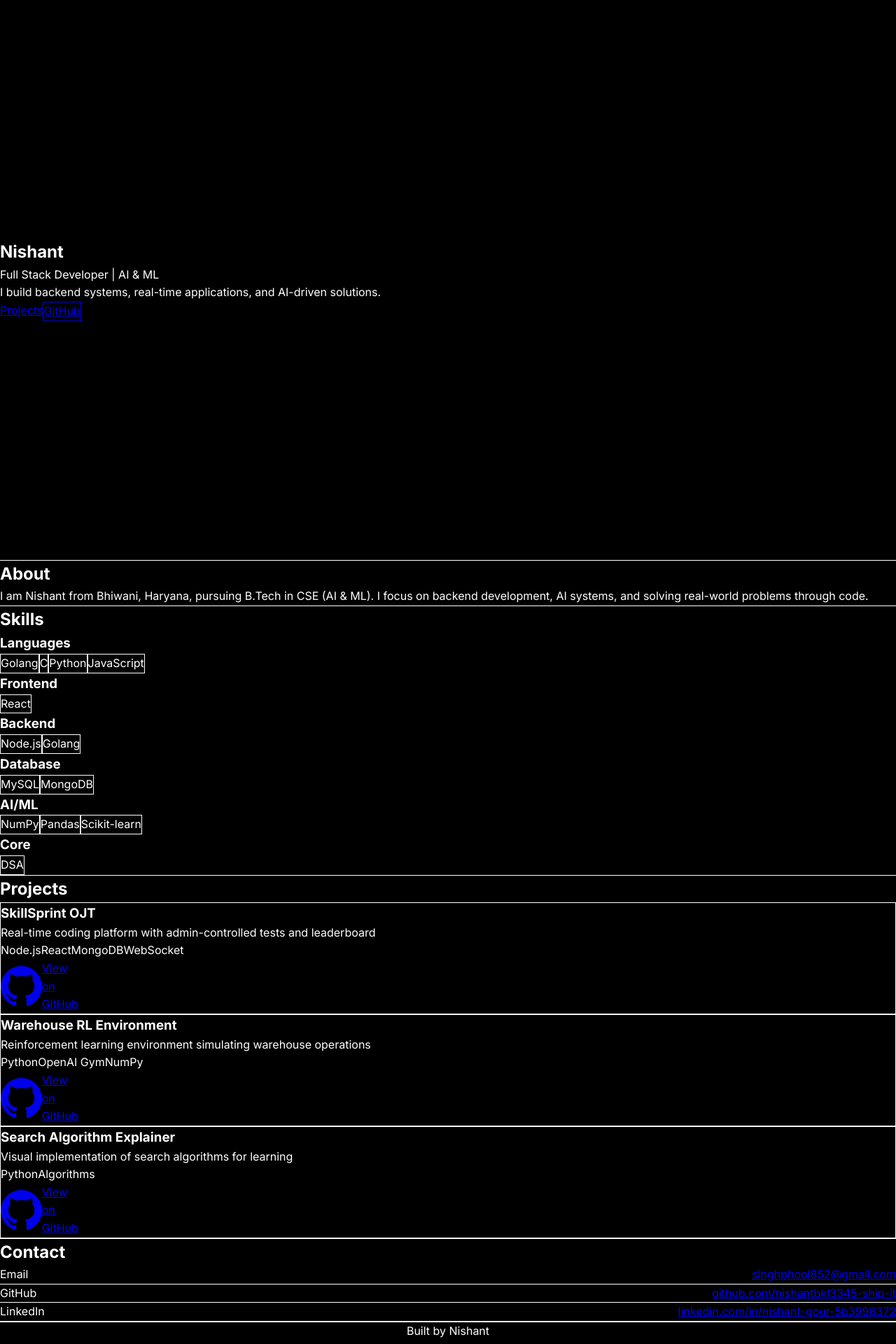
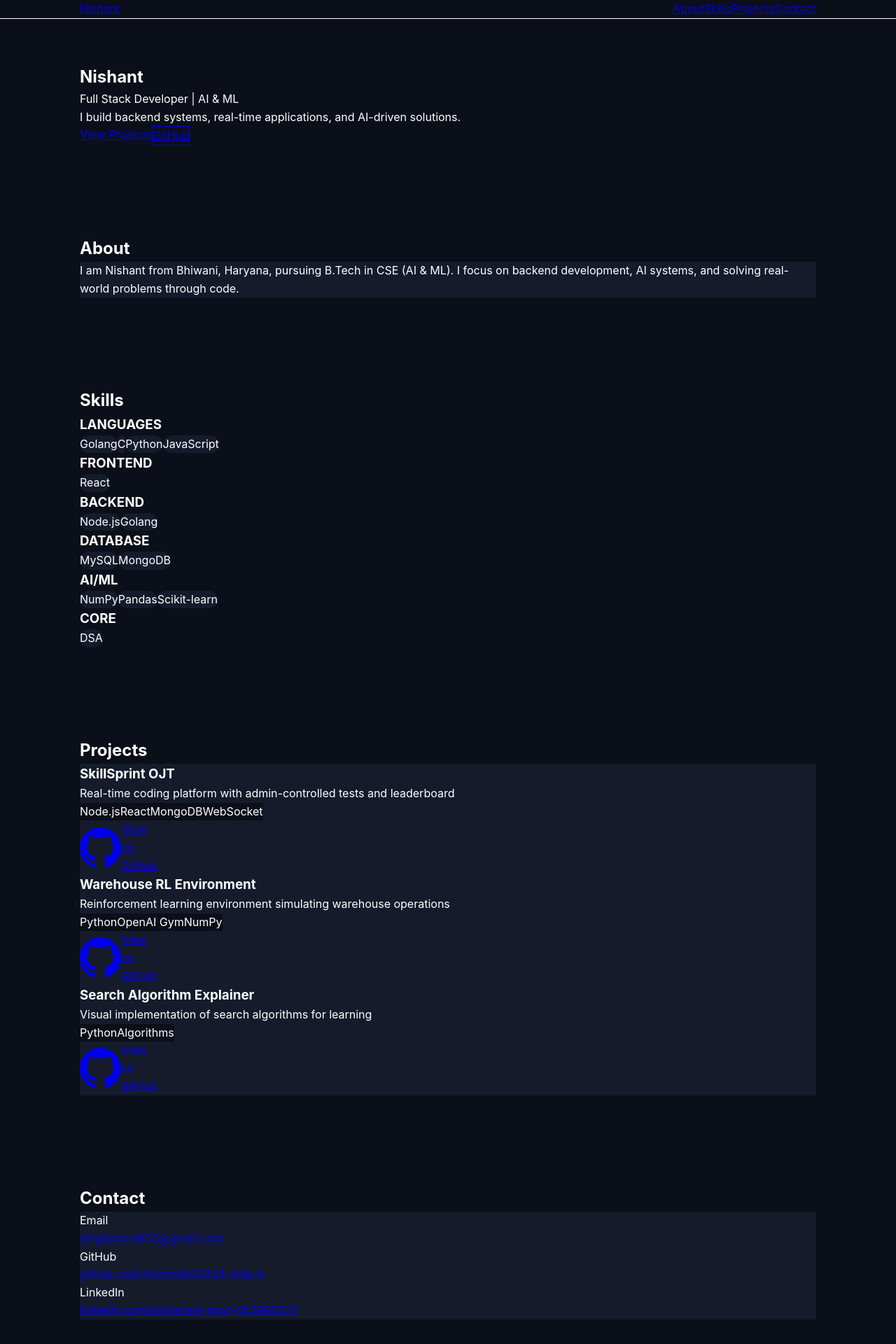
Before and after one commit to nishantbkl3345-ship-it/Protfolio, a Next.js app: page / in a window 1280 px wide. Shown: the top 1920 px of the page at 70% size. Built offline with nearby package versions, Linux system fonts and the light colour scheme.

Commit message:
Complete UI fix: professional dark portfolio with proper styling, navbar, cards, and spacing

```diff
--- a/app/globals.css
+++ b/app/globals.css
@@ -1,13 +1,6 @@
 @tailwind base;
 @tailwind components;
 @tailwind utilities;
-
-:root {
-  --background: #000000;
-  --foreground: #ffffff;
-  --gray: #6b7280;
-  --accent: #3b82f6;
-}
 
 * {
   margin: 0;
@@ -20,27 +13,44 @@ html {
 }
 
 body {
-  color: var(--foreground);
-  background: var(--background);
-  font-family: var(--font-inter), -apple-system, BlinkMacSystemFont, 'Segoe UI', sans-serif;
+  background: #0b0f19;
+  color: #ffffff;
+  font-family: -apple-system, BlinkMacSystemFont, 'Segoe UI', 'Roboto', 'Oxygen', 'Ubuntu', 'Cantarell', sans-serif;
+  line-height: 1.6;
   overflow-x: hidden;
-  line-height: 1.6;
 }
 
 /* Custom scrollbar */
 ::-webkit-scrollbar {
-  width: 8px;
+  width: 10px;
 }
 
 ::-webkit-scrollbar-track {
-  background: #000000;
+  background: #0b0f19;
 }
 
 ::-webkit-scrollbar-thumb {
-  background: #333333;
-  border-radius: 4px;
+  background: #1e293b;
+  border-radius: 5px;
 }
 
 ::-webkit-scrollbar-thumb:hover {
-  background: #444444;
+  background: #334155;
 }
+
+/* Container */
+.container {
+  max-width: 1100px;
+  margin: 0 auto;
+  padding: 0 1.5rem;
+}
+
+/* Section spacing */
+section {
+  padding: 4rem 0;
+}
+
+/* Smooth transitions */
+a, button {
+  transition: all 0.3s ease;
+}
--- a/app/page.tsx
+++ b/app/page.tsx
@@ -1,3 +1,4 @@
+import Navbar from '@/components/Navbar';
 import Hero from '@/components/Hero';
 import About from '@/components/About';
 import Skills from '@/components/Skills';
@@ -7,13 +8,16 @@ import Footer from '@/components/Footer';
 
 export default function Home() {
   return (
+    <>
+      <Navbar />
       <main>
         <Hero />
         <About />
         <Skills />
         <Projects />
         <Contact />
+      </main>
       <Footer />
-    </main>
+    </>
   );
 }
--- a/components/About.tsx
+++ b/components/About.tsx
@@ -2,14 +2,16 @@
 
 export default function About() {
   return (
-    <section id="about" className="py-20 px-6 border-t border-gray-900">
-      <div className="max-w-3xl mx-auto">
-        <h2 className="text-3xl font-bold mb-6">About</h2>
+    <section id="about" className="py-20">
+      <div className="container mx-auto px-6">
+        <h2 className="text-3xl font-bold mb-8 text-white">About</h2>
 
-        <p className="text-gray-400 leading-relaxed">
-          I am Nishant from Bhiwani, Haryana, pursuing B.Tech in CSE (AI & ML).
-          I focus on backend development, AI systems, and solving real-world problems through code.
-        </p>
+        <div className="bg-[#151b2b] rounded-xl p-8 max-w-3xl">
+          <p className="text-gray-300 leading-relaxed text-lg">
+            I am Nishant from Bhiwani, Haryana, pursuing B.Tech in CSE (AI & ML).
+            I focus on backend development, AI systems, and solving real-world problems through code.
+          </p>
+        </div>
       </div>
     </section>
   );
--- a/components/Contact.tsx
+++ b/components/Contact.tsx
@@ -20,19 +20,20 @@ const contacts = [
 
 export default function Contact() {
   return (
-    <section id="contact" className="py-20 px-6 border-t border-gray-900">
-      <div className="max-w-3xl mx-auto">
-        <h2 className="text-3xl font-bold mb-8">Contact</h2>
+    <section id="contact" className="py-20">
+      <div className="container mx-auto px-6">
+        <h2 className="text-3xl font-bold mb-8 text-white">Contact</h2>
 
-        <div className="space-y-4">
+        <div className="bg-[#151b2b] rounded-xl p-8 max-w-2xl">
+          <div className="space-y-6">
             {contacts.map((contact) => (
-            <div key={contact.label} className="flex items-center justify-between py-3 border-b border-gray-900">
-              <span className="text-gray-500">{contact.label}</span>
+              <div key={contact.label} className="flex flex-col sm:flex-row sm:items-center sm:justify-between gap-2">
+                <span className="text-gray-400 font-medium">{contact.label}</span>
                 <a
                   href={contact.href}
                   target="_blank"
                   rel="noopener noreferrer"
-                className="text-blue-400 hover:text-blue-300 transition-colors"
+                  className="text-blue-400 hover:text-blue-300 break-all"
                 >
                   {contact.value}
                 </a>
@@ -40,6 +41,7 @@ export default function Contact() {
             ))}
           </div>
         </div>
+      </div>
     </section>
   );
 }
--- a/components/Footer.tsx
+++ b/components/Footer.tsx
@@ -2,9 +2,9 @@
 
 export default function Footer() {
   return (
-    <footer className="py-12 px-6 border-t border-gray-900">
-      <div className="max-w-3xl mx-auto text-center">
-        <p className="text-gray-500 text-sm">
+    <footer className="py-8 border-t border-gray-800">
+      <div className="container mx-auto px-6">
+        <p className="text-center text-gray-500 text-sm">
           Built by Nishant
         </p>
       </div>
--- a/components/Hero.tsx
+++ b/components/Hero.tsx
@@ -2,9 +2,10 @@
 
 export default function Hero() {
   return (
-    <section className="min-h-screen flex items-center justify-center px-6 py-20">
-      <div className="max-w-3xl w-full">
-        <h1 className="text-5xl md:text-6xl font-bold mb-4">
+    <section className="py-20 md:py-32">
+      <div className="container mx-auto px-6">
+        <div className="max-w-3xl">
+          <h1 className="text-5xl md:text-6xl font-bold mb-4 text-white">
             Nishant
           </h1>
 
@@ -12,28 +13,29 @@ export default function Hero() {
             Full Stack Developer | AI & ML
           </p>
 
-        <p className="text-lg text-gray-500 mb-8 max-w-2xl">
+          <p className="text-lg text-gray-500 mb-8 leading-relaxed">
             I build backend systems, real-time applications, and AI-driven solutions.
           </p>
 
-        <div className="flex gap-4">
+          <div className="flex flex-wrap gap-4">
             <a
               href="#projects"
-            className="px-6 py-2.5 bg-white text-black rounded hover:bg-gray-200 transition-colors font-medium"
+              className="px-6 py-3 bg-blue-600 hover:bg-blue-700 text-white rounded-lg font-medium"
             >
-            Projects
+              View Projects
             </a>
 
             <a
               href="https://github.com/nishantbkl3345-ship-it"
               target="_blank"
               rel="noopener noreferrer"
-            className="px-6 py-2.5 border border-gray-700 rounded hover:border-gray-500 transition-colors font-medium"
+              className="px-6 py-3 border border-gray-700 hover:border-gray-600 text-white rounded-lg font-medium"
             >
               GitHub
             </a>
           </div>
         </div>
+      </div>
     </section>
   );
 }
--- /dev/null
+++ b/components/Navbar.tsx
@@ -0,0 +1,30 @@
+'use client';
+
+export default function Navbar() {
+  return (
+    <nav className="sticky top-0 z-50 bg-[#0b0f19]/95 backdrop-blur-sm border-b border-gray-800">
+      <div className="container mx-auto px-6">
+        <div className="flex items-center justify-between h-16">
+          <a href="#" className="text-xl font-bold text-white hover:text-blue-400">
+            Nishant
+          </a>
+
+          <div className="flex gap-8">
+            <a href="#about" className="text-gray-400 hover:text-white text-sm font-medium">
+              About
+            </a>
+            <a href="#skills" className="text-gray-400 hover:text-white text-sm font-medium">
+              Skills
+            </a>
+            <a href="#projects" className="text-gray-400 hover:text-white text-sm font-medium">
+              Projects
+            </a>
+            <a href="#contact" className="text-gray-400 hover:text-white text-sm font-medium">
+              Contact
+            </a>
+          </div>
+        </div>
+      </div>
+    </nav>
+  );
+}
--- a/components/Projects.tsx
+++ b/components/Projects.tsx
@@ -6,48 +6,46 @@ const projects = [
     description: 'Real-time coding platform with admin-controlled tests and leaderboard',
     tech: ['Node.js', 'React', 'MongoDB', 'WebSocket'],
     github: 'https://github.com/singhphool852-max/SkillSprintOJT',
-    highlight: true,
   },
   {
     title: 'Warehouse RL Environment',
     description: 'Reinforcement learning environment simulating warehouse operations',
     tech: ['Python', 'OpenAI Gym', 'NumPy'],
     github: 'https://github.com/nishantbkl3345-ship-it/rl-enviroment',
-    highlight: true,
   },
   {
     title: 'Search Algorithm Explainer',
     description: 'Visual implementation of search algorithms for learning',
     tech: ['Python', 'Algorithms'],
     github: '#',
-    highlight: false,
   },
 ];
 
 export default function Projects() {
   return (
-    <section id="projects" className="py-20 px-6 border-t border-gray-900">
-      <div className="max-w-3xl mx-auto">
-        <h2 className="text-3xl font-bold mb-8">Projects</h2>
+    <section id="projects" className="py-20">
+      <div className="container mx-auto px-6">
+        <h2 className="text-3xl font-bold mb-8 text-white">Projects</h2>
 
-        <div className="space-y-8">
+        <div className="grid grid-cols-1 md:grid-cols-2 lg:grid-cols-3 gap-6">
           {projects.map((project) => (
             <div
               key={project.title}
-              className={`border rounded-lg p-6 transition-colors ${
-                project.highlight
-                  ? 'border-blue-900 bg-blue-950/20'
-                  : 'border-gray-800 hover:border-gray-700'
-              }`}
+              className="bg-[#151b2b] rounded-xl p-6 hover:bg-[#1a2235] transition-colors"
             >
-              <h3 className="text-xl font-semibold mb-2">{project.title}</h3>
-              <p className="text-gray-400 mb-4">{project.description}</p>
+              <h3 className="text-xl font-semibold mb-3 text-white">
+                {project.title}
+              </h3>
+
+              <p className="text-gray-400 mb-4 text-sm leading-relaxed">
+                {project.description}
+              </p>
 
               <div className="flex flex-wrap gap-2 mb-4">
                 {project.tech.map((tech) => (
                   <span
                     key={tech}
-                    className="text-xs text-gray-500 bg-gray-900 px-2 py-1 rounded"
+                    className="text-xs text-gray-400 bg-[#0b0f19] px-2 py-1 rounded"
                   >
                     {tech}
                   </span>
@@ -58,7 +56,7 @@ export default function Projects() {
                 href={project.github}
                 target="_blank"
                 rel="noopener noreferrer"
-                className="inline-flex items-center gap-2 text-sm text-blue-400 hover:text-blue-300 transition-colors"
+                className="inline-flex items-center gap-2 text-sm text-blue-400 hover:text-blue-300"
               >
                 <svg className="w-4 h-4" fill="currentColor" viewBox="0 0 24 24">
                   <path d="M12 0c-6.626 0-12 5.373-12 12 0 5.302 3.438 9.8 8.207 11.387.599.111.793-.261.793-.577v-2.234c-3.338.726-4.033-1.416-4.033-1.416-.546-1.387-1.333-1.756-1.333-1.756-1.089-.745.083-.729.083-.729 1.205.084 1.839 1.237 1.839 1.237 1.07 1.834 2.807 1.304 3.492.997.107-.775.418-1.305.762-1.604-2.665-.305-5.467-1.334-5.467-5.931 0-1.311.469-2.381 1.236-3.221-.124-.303-.535-1.524.117-3.176 0 0 1.008-.322 3.301 1.23.957-.266 1.983-.399 3.003-.404 1.02.005 2.047.138 3.006.404 2.291-1.552 3.297-1.23 3.297-1.23.653 1.653.242 2.874.118 3.176.77.84 1.235 1.911 1.235 3.221 0 4.609-2.807 5.624-5.479 5.921.43.372.823 1.102.823 2.222v3.293c0 .319.192.694.801.576 4.765-1.589 8.199-6.086 8.199-11.386 0-6.627-5.373-12-12-12z"/>
--- a/components/Skills.tsx
+++ b/components/Skills.tsx
@@ -1,29 +1,49 @@
 'use client';
 
-const skills = {
-  'Languages': ['Golang', 'C', 'Python', 'JavaScript'],
-  'Frontend': ['React'],
-  'Backend': ['Node.js', 'Golang'],
-  'Database': ['MySQL', 'MongoDB'],
-  'AI/ML': ['NumPy', 'Pandas', 'Scikit-learn'],
-  'Core': ['DSA'],
-};
+const skillsData = [
+  {
+    category: 'Languages',
+    skills: ['Golang', 'C', 'Python', 'JavaScript'],
+  },
+  {
+    category: 'Frontend',
+    skills: ['React'],
+  },
+  {
+    category: 'Backend',
+    skills: ['Node.js', 'Golang'],
+  },
+  {
+    category: 'Database',
+    skills: ['MySQL', 'MongoDB'],
+  },
+  {
+    category: 'AI/ML',
+    skills: ['NumPy', 'Pandas', 'Scikit-learn'],
+  },
+  {
+    category: 'Core',
+    skills: ['DSA'],
+  },
+];
 
 export default function Skills() {
   return (
-    <section id="skills" className="py-20 px-6 border-t border-gray-900">
-      <div className="max-w-3xl mx-auto">
-        <h2 className="text-3xl font-bold mb-8">Skills</h2>
+    <section id="skills" className="py-20">
+      <div className="container mx-auto px-6">
+        <h2 className="text-3xl font-bold mb-8 text-white">Skills</h2>
 
-        <div className="space-y-6">
-          {Object.entries(skills).map(([category, items]) => (
-            <div key={category}>
-              <h3 className="text-sm font-semibold text-gray-500 mb-3">{category}</h3>
-              <div className="flex flex-wrap gap-2">
-                {items.map((skill) => (
+        <div className="space-y-8 max-w-4xl">
+          {skillsData.map((group) => (
+            <div key={group.category}>
+              <h3 className="text-sm font-semibold text-gray-400 mb-3 uppercase tracking-wide">
+                {group.category}
+              </h3>
+              <div className="flex flex-wrap gap-3">
+                {group.skills.map((skill) => (
                   <span
                     key={skill}
-                    className="px-3 py-1.5 bg-gray-900 text-gray-300 text-sm rounded border border-gray-800 hover:border-gray-700 transition-colors"
+                    className="px-4 py-2 bg-[#151b2b] text-gray-300 rounded-full text-sm font-medium hover:bg-[#1a2235] transition-colors"
                   >
                     {skill}
                   </span>
```
Lines whose indentation alone changed are shown as unchanged.
